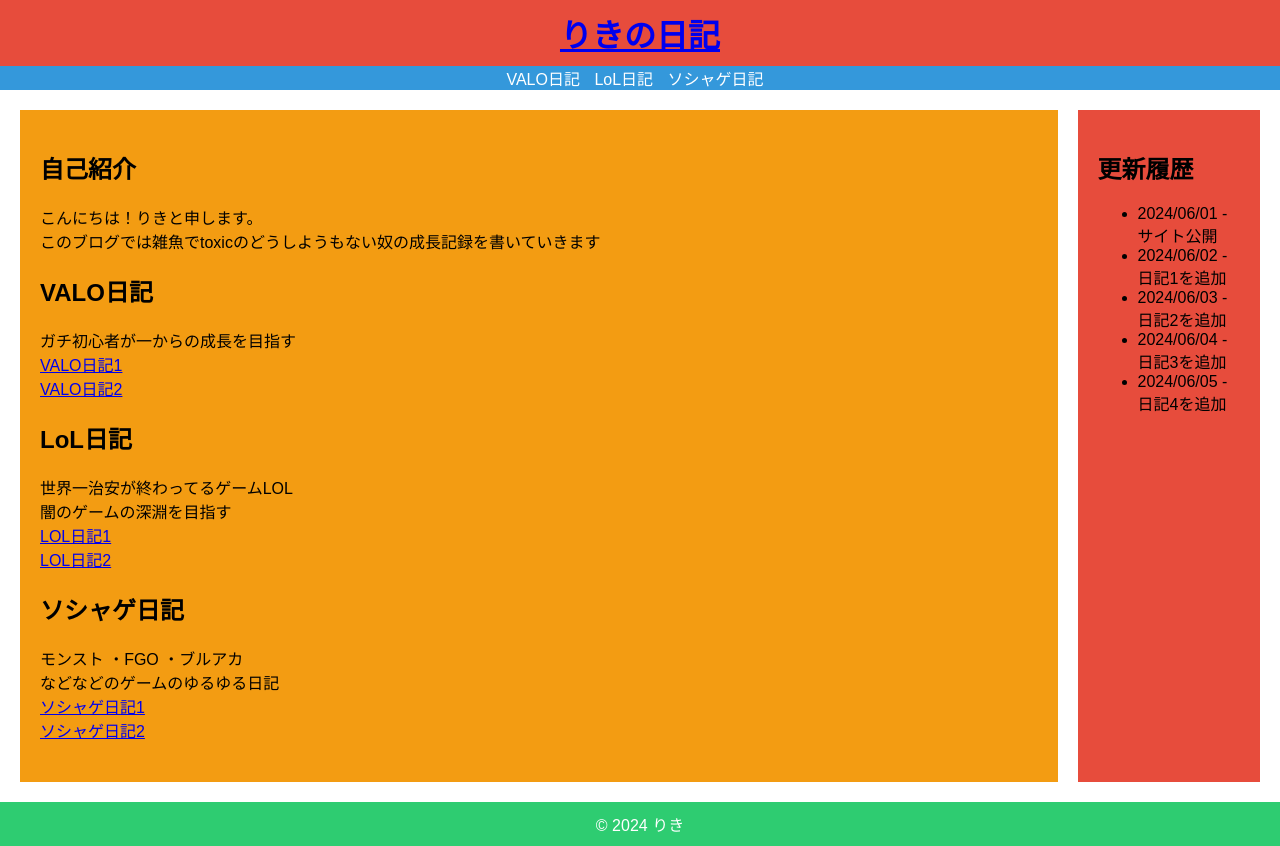
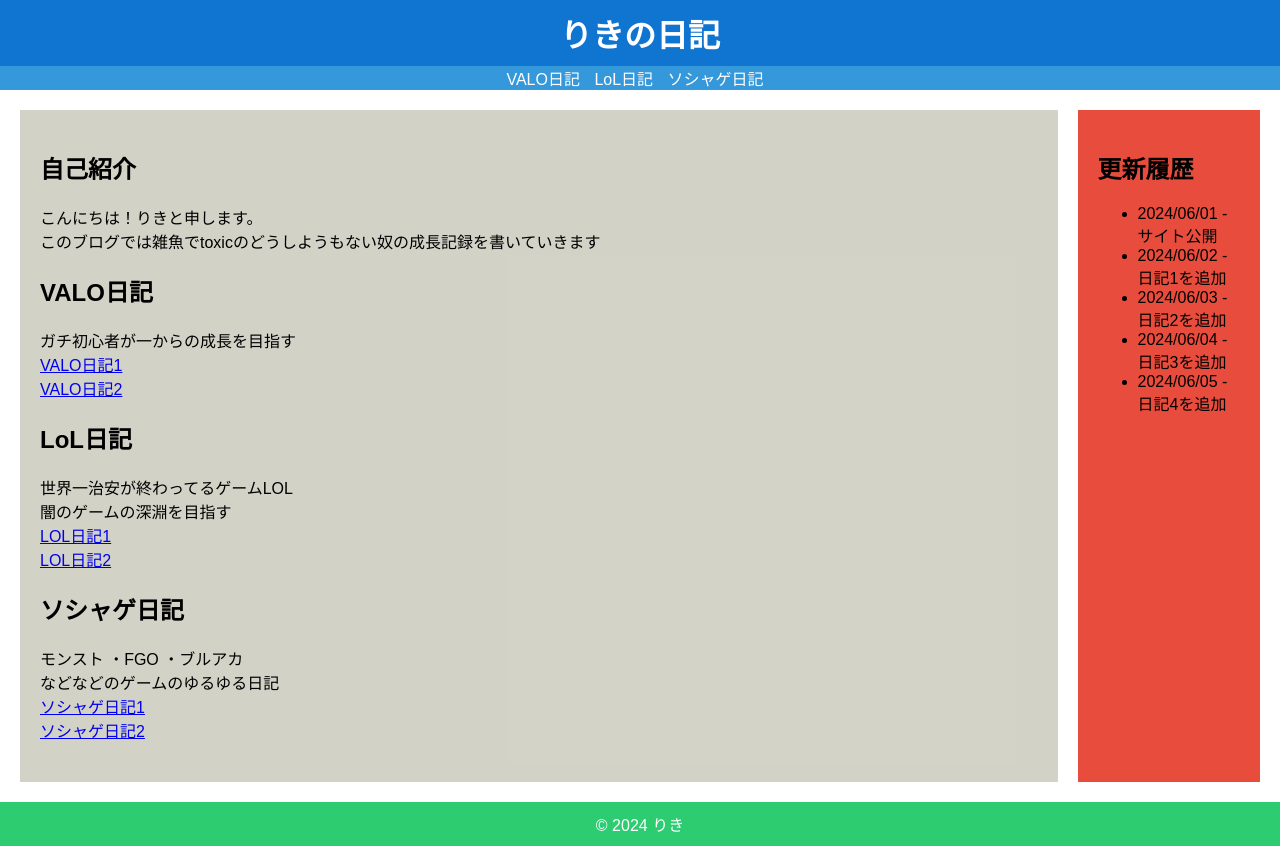
Before and after one commit to SadaieNaoya/SadaieNaoya.ivy.github.io, a plain HTML site: page index.html in a window 1280 px wide. Drawn offline with Linux system fonts and the light colour scheme.

Commit message:
Update styles.css

```diff
--- a/styles.css
+++ b/styles.css
@@ -6,14 +6,23 @@
 }
 
 header {
-    background-color: #e74c3c;
-    color: white;
+    background-color: #1074d1;
+    color: white; /* ヘッダー内のデフォルトのテキスト色を白に設定 */
     padding: 10px 0;
     text-align: center;
 }
 
 header h1 {
     margin: 0;
+}
+
+header h1 a {
+    color: white; /* ヘッダー内のリンクのテキスト色を白に設定 */
+    text-decoration: none; /* リンクの下線を削除 */
+}
+
+header h1 a:hover {
+    color: #d1e1ff; /* リンクのホバー時の色を設定（任意） */
 }
 
 nav {
@@ -44,7 +53,7 @@
 
 main {
     flex: 7; /* メインコンテンツの幅を増やす */
-    background-color: #f39c12;
+    background-color: #5e5b3245;
     padding: 20px;
 }
 
@@ -100,4 +109,3 @@
         margin-left: 0;
         text-align: center; /* モバイルでは中央揃えに */
     }
-}
```
